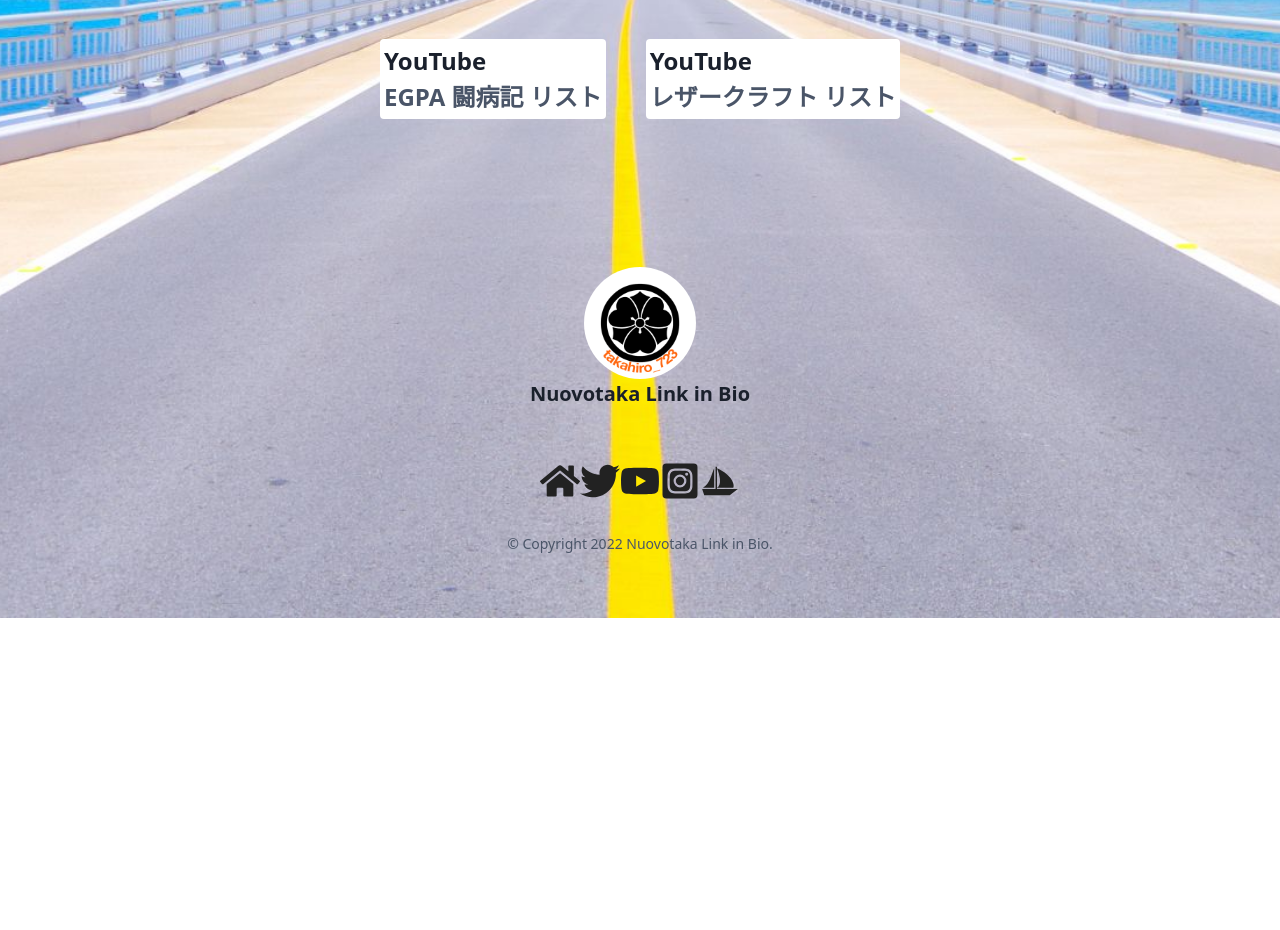
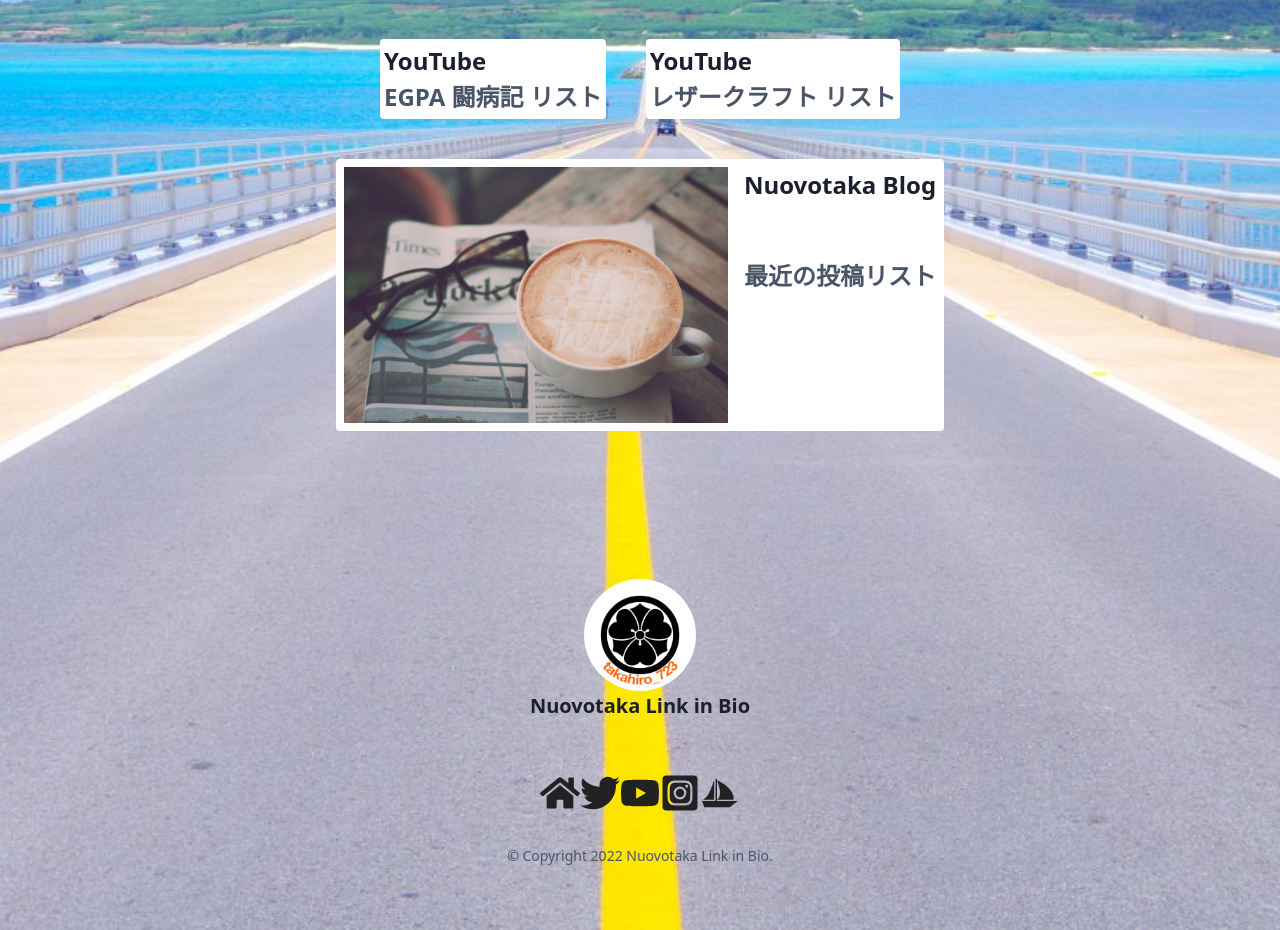
Before and after one commit to nuovotaka/link_in_bio_2022, a Next.js app: page / in a window 1280 px wide. Shown: the part 860-1790 px from the top of the page. Before the commit the page ends 1478 px from the top, so only its background shows below. Built offline with nearby package versions, Linux system fonts and the light colour scheme; no server answers.

Commit message:
add CTA blog banner

```diff
--- /dev/null
+++ b/src/cta/CTABlogBanner.tsx
@@ -0,0 +1,26 @@
+type ICTABlogBannerProps = {
+  title: string;
+  subtitle: string;
+  url_link: string;
+  img_link: string;
+};
+
+const CTABlogBanner = (props: ICTABlogBannerProps) => (
+  <div className="text-center p-4 sm:text-left sm:flex-row sm:items-center sm:justify-between sm:p-5 bg-primary-100 rounded-md">
+    <div className="rounded bg-white p-2 text-2xl font-semibold">
+      <a className="grid grid-rows-3 grid-flow-col gap-4" href={props.url_link}>
+        <img
+          className="row-span-3 object-scale-down w-96"
+          src={props.img_link}
+          alt="image"
+        />
+        <div className="col-span-2 text-gray-900">{props.title}</div>
+        <div className="row-span-2 col-span-2 text-gray-700">
+          {props.subtitle}
+        </div>
+      </a>
+    </div>
+  </div>
+);
+
+export { CTABlogBanner };
--- a/src/templates/Banner.tsx
+++ b/src/templates/Banner.tsx
@@ -1,4 +1,5 @@
 import { CTABanner } from '../cta/CTABanner';
+import { CTABlogBanner } from '../cta/CTABlogBanner';
 import { Section } from '../layout/Section';
 
 const Banner = () => (
@@ -15,6 +16,14 @@
         url_link="https://www.youtube.com/watch?v=oOc0jAHJPuQ&list=PL_t-VZZUU5bod-EA__U9zD5QPEq8DiJ9Z"
       />
     </div>
+    <div className="flex md:flex-row sm: flex-col md:justify-center">
+      <CTABlogBanner
+        title="Nuovotaka Blog"
+        subtitle="最近の投稿リスト"
+        url_link="https://blog.nuovotaka.com/#RecentPosts"
+        img_link="../assets/images/coffee.jpg"
+      />
+    </div>
   </Section>
 );
 
```
Also changed, not shown: public/assets/images/coffee.jpg (added).
